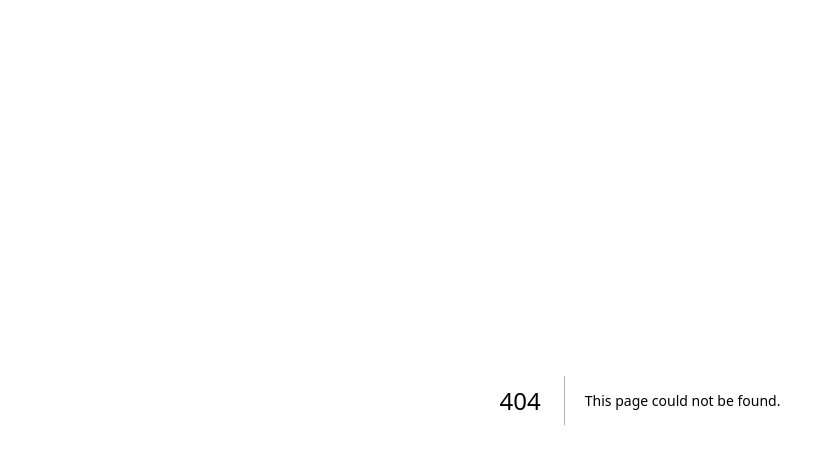
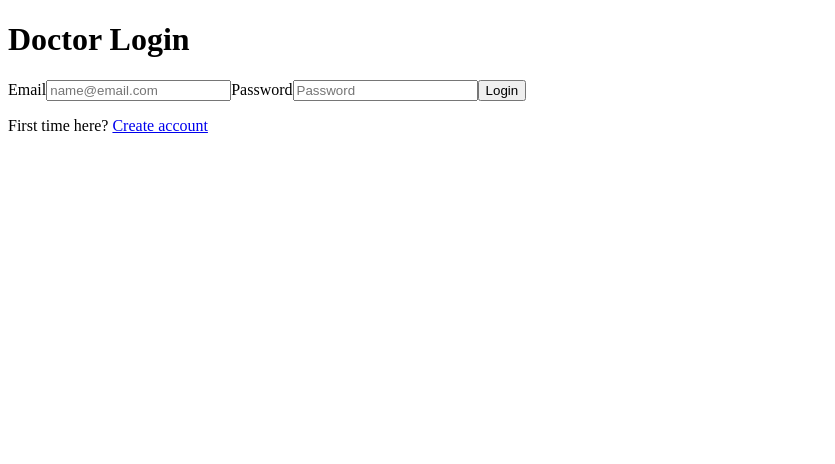
Before and after one commit to drmaaf4-afk/Al-Lith-Referral, a Next.js app: page /login in a window 1280 px wide. Before the commit this address had no page. Shown: the top 464 px of the page, without its empty margins (0-835 px from the left). Built offline with nearby package versions, Linux system fonts and the light colour scheme; no server answers.

Commit message:
Create page.js

```diff
--- /dev/null
+++ b/app/login/page.js
@@ -0,0 +1,74 @@
+'use client'
+
+import { useState } from 'react'
+import { supabase } from '../../lib/supabase'
+
+export default function LoginPage() {
+  const [email, setEmail] = useState('')
+  const [password, setPassword] = useState('')
+  const [message, setMessage] = useState('')
+  const [loading, setLoading] = useState(false)
+
+  async function handleLogin() {
+    setMessage('')
+
+    const cleanEmail = email.trim().toLowerCase()
+    const cleanPassword = password.trim()
+
+    if (!cleanEmail || !cleanPassword) {
+      setMessage('Please enter email and password.')
+      return
+    }
+
+    setLoading(true)
+
+    const { error } = await supabase.auth.signInWithPassword({
+      email: cleanEmail,
+      password: cleanPassword,
+    })
+
+    if (error) {
+      setMessage(error.message)
+      setLoading(false)
+      return
+    }
+
+    window.location.href = '/'
+  }
+
+  return (
+    <main className="page">
+      <div className="container">
+        <div className="card">
+          <h1>Doctor Login</h1>
+
+          <label>Email</label>
+          <input
+            type="email"
+            value={email}
+            onChange={(e) => setEmail(e.target.value)}
+            placeholder="name@email.com"
+          />
+
+          <label>Password</label>
+          <input
+            type="password"
+            value={password}
+            onChange={(e) => setPassword(e.target.value)}
+            placeholder="Password"
+          />
+
+          <button onClick={handleLogin} disabled={loading}>
+            {loading ? 'Logging in...' : 'Login'}
+          </button>
+
+          {message ? <div className="message">{message}</div> : null}
+
+          <div className="message" style={{ marginTop: '16px' }}>
+            First time here? <a href="/signup">Create account</a>
+          </div>
+        </div>
+      </div>
+    </main>
+  )
+}
```
